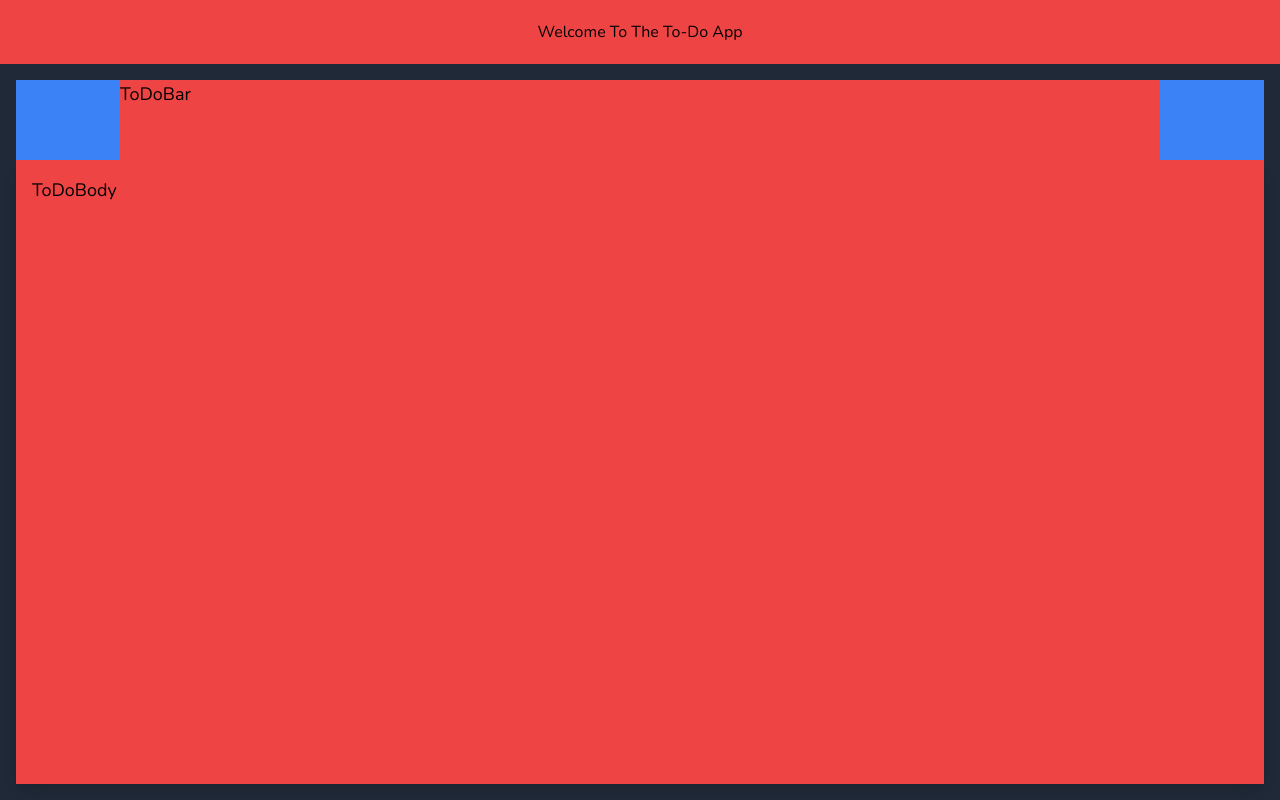
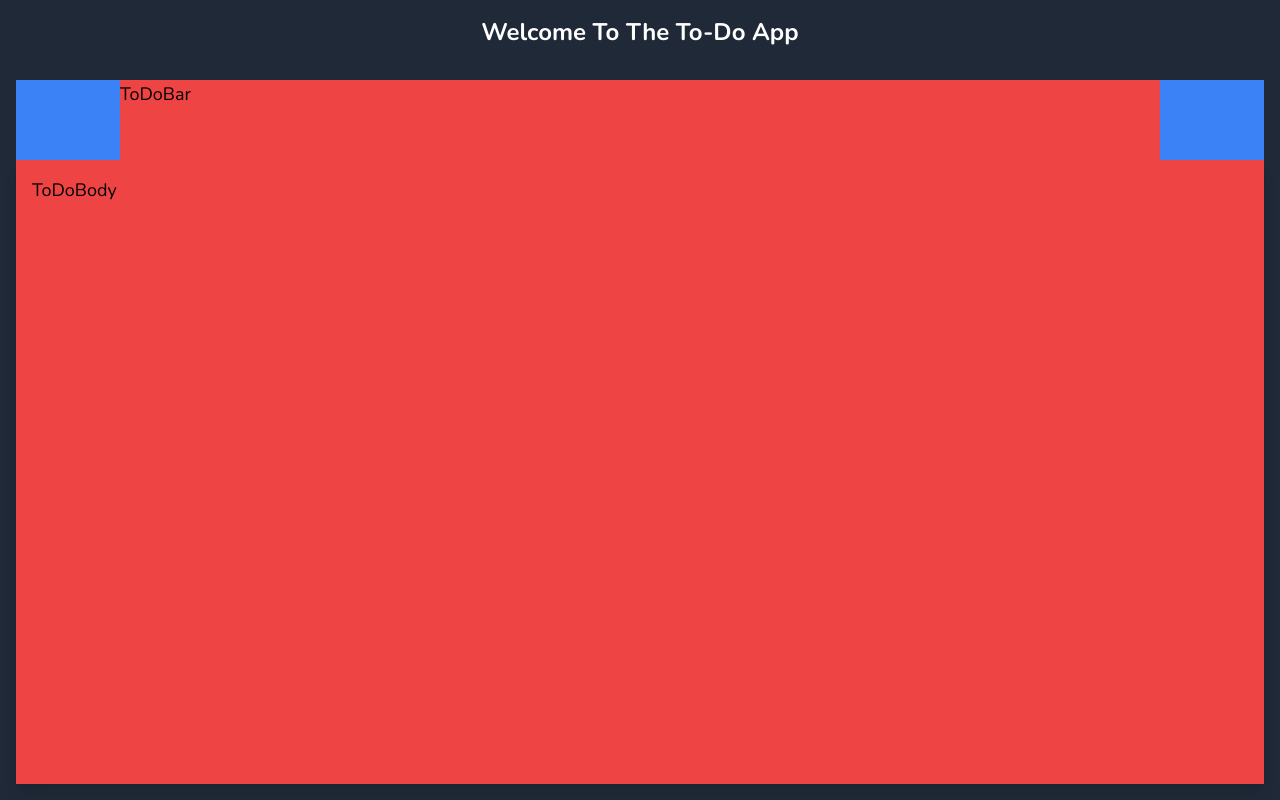
Before and after one commit to ErsaGunTosun/IToDo, a React (Create React App) app: page / in a window 1280 px wide. Built offline with nearby package versions, Linux system fonts and the light colour scheme.

Commit message:
UPDATE header update header text size and weight

```diff
--- a/src/components/Header/Header.js
+++ b/src/components/Header/Header.js
@@ -2,8 +2,8 @@ import React from 'react'
 
 function Header() {
     return (
-        <div className='w-full h-full flex justify-center items-center bg-red-500'>
-            <p>
+        <div className='w-full h-full flex justify-center items-center '>
+            <p className='text-2xl font-bold text-white'>
                 Welcome To The To-Do App
             </p>
         </div>
```
